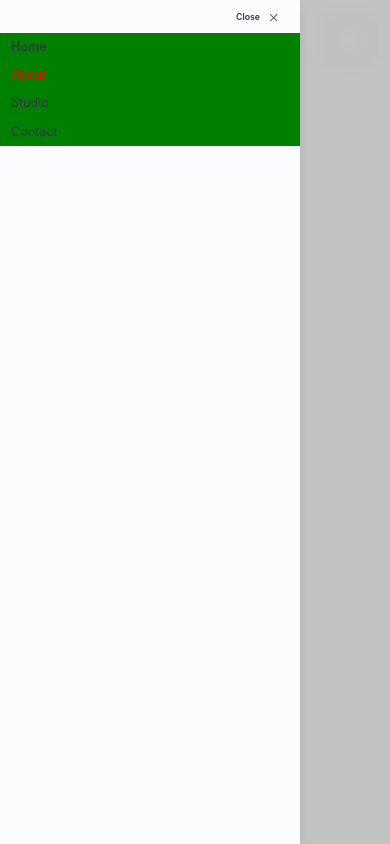
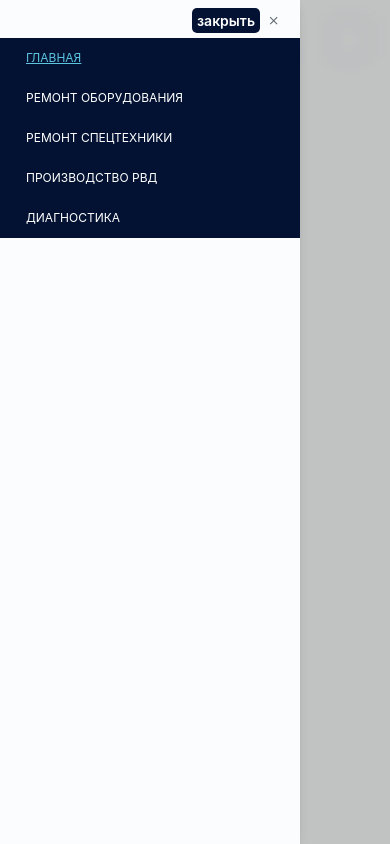
Before and after one commit to Dmitry1964/gidravlika-tech-other, a React (Vite) app: page / in a window 390 px wide. Both pictures are taken after a click on the button 350 px from the left and 40 px from the top of the page. Built offline with nearby package versions, Linux system fonts and the light colour scheme; some icons are missing.

Commit message:
Добавляет стили для мобильного меню

```diff
--- a/src/features/mobile-menu/ui/mobile-menu.tsx
+++ b/src/features/mobile-menu/ui/mobile-menu.tsx
@@ -3,10 +3,12 @@ import Box from "@mui/joy/Box";
 import IconButton from "@mui/joy/IconButton";
 import Drawer from "@mui/joy/Drawer";
 import List from "@mui/joy/List";
-import ListItemButton from "@mui/joy/ListItemButton";
 import Typography from "@mui/joy/Typography";
 import ModalClose from "@mui/joy/ModalClose";
 import Menu from "@mui/icons-material/Menu";
+import "./mobile-menu.module.scss";
+import { Navbar } from "src/features/navbar";
+
 
 export default function DrawerMobileNavigation() {
   const [open, setOpen] = React.useState(false);
@@ -40,45 +42,21 @@ export default function DrawerMobileNavigation() {
           <Typography
             component="label"
             htmlFor="close-icon"
-            sx={{ fontSize: "sm", fontWeight: "lg", cursor: "pointer" }}
+            sx={{
+              fontSize: "14px",
+              fontWeight: "lg",
+              cursor: "pointer",
+              padding: "2px 5px",
+              borderRadius: "5px",
+              backgroundColor: '#031232',
+              color: '#ffffff',
+              textTransform: 'lowercase'
+            }}
           >
-            Close
+            Закрыть
           </Typography>
           <ModalClose id="close-icon" sx={{ position: "initial" }} />
         </Box>
-        {/* <Input
-          size="sm"
-          placeholder="Search"
-          variant="plain"
-          endDecorator={<Search />}
-          slotProps={{
-            input: {
-              'aria-label': 'Search anything',
-            },
-          }}
-          sx={{
-            m: 3,
-            borderRadius: 0,
-            borderBottom: '2px solid',
-            borderColor: 'neutral.outlinedBorder',
-            '&:hover': {
-              borderColor: 'neutral.outlinedHoverBorder',
-            },
-            '&::before': {
-              border: '1px solid var(--Input-focusedHighlight)',
-              transform: 'scaleX(0)',
-              left: 0,
-              right: 0,
-              bottom: '-2px',
-              top: 'unset',
-              transition: 'transform .15s cubic-bezier(0.1,0.9,0.2,1)',
-              borderRadius: 0,
-            },
-            '&:focus-within::before': {
-              transform: 'scaleX(1)',
-            },
-          }}
-        /> */}
         <List
           size="lg"
           component="nav"
@@ -88,10 +66,11 @@ export default function DrawerMobileNavigation() {
             "& > div": { justifyContent: "left", background: "green" },
           }}
         >
-          <ListItemButton sx={{ fontWeight: "lg" }}>Home</ListItemButton>
-          <ListItemButton style={{ color: "red" }}>About</ListItemButton>
-          <ListItemButton>Studio</ListItemButton>
-          <ListItemButton>Contact</ListItemButton>
+          {/* <ListItemButton sx={{ fontWeight: "lg" }}>Главная</ListItemButton>
+          <ListItemButton>Ремонт оборудования</ListItemButton>
+          <ListItemButton>Ремонт спецтехники</ListItemButton>
+          <ListItemButton>Произвщд</ListItemButton> */}
+          <Navbar />
         </List>
       </Drawer>
     </React.Fragment>
--- a/src/features/navbar/ui/navbar.module.scss
+++ b/src/features/navbar/ui/navbar.module.scss
@@ -5,11 +5,10 @@
   display: flex;
   align-items: center;
   background-color: variables.$color-curious-blue-80;
-  // margin-bottom: 50px;
 
-  // @include mixins.vp-767 {
-  //   margin-bottom: 25px;
-  // }
+  @include mixins.vp-767 {
+    background-color: variables.$color-midnight-express;
+  }
 }
 
 .navbar__list {
@@ -21,6 +20,12 @@
   @include mixins.vp-1023 {
     padding-left: 0;
   }
+
+  @include mixins.vp-767 {
+    flex-direction: column;
+    background-color: variables.$color-midnight-express;
+  }
+
 }
 
 .navbar__item {
@@ -47,6 +52,7 @@
 
   @include mixins.vp-767 {
     padding: 10px;
+    width: 100%;
   }
 }
 
@@ -63,4 +69,9 @@
   color: variables.$color-default-white;
   background-color: variables.$color-curious-blue-80;
   text-decoration: underline;
+
+  @include mixins.vp-767 {
+    background-color: transparent;
+    color: variables.$color-malibu;
+  }
 }
```
Also changed, not shown: src/features/mobile-menu/ui/mobile-menu.module.scss (added).
